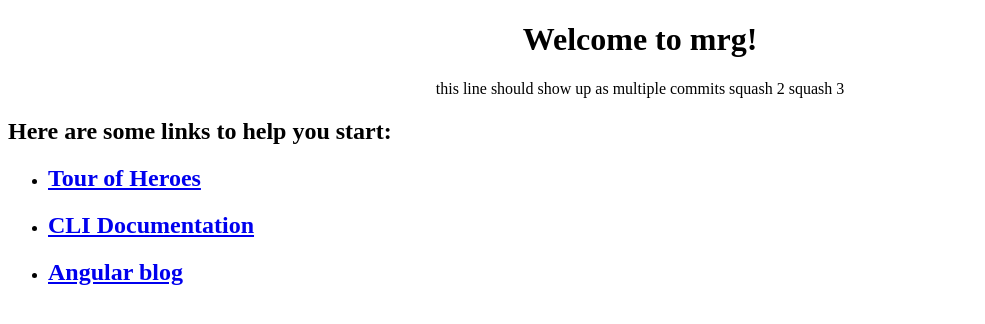
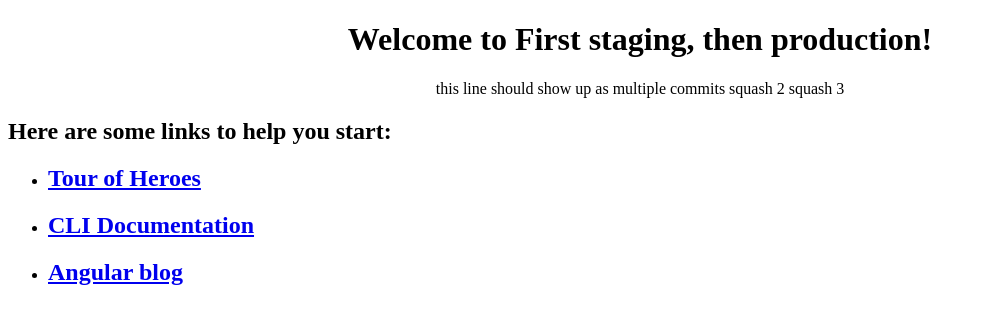
Before and after one commit to tomkarho/mergetesting, an Angular app: page / in a window 1280 px wide. Shown: the top 324 px of the page, without its empty margins (0-985 px from the left). Built offline with nearby package versions, Linux system fonts and the light colour scheme.

Commit message:
This change should appear in production

```diff
--- a/src/app/app.component.ts
+++ b/src/app/app.component.ts
@@ -6,5 +6,5 @@
   styleUrls: ['./app.component.scss']
 })
 export class AppComponent {
-  title = 'mrg';
+  title = 'First staging, then production';
 }
```
